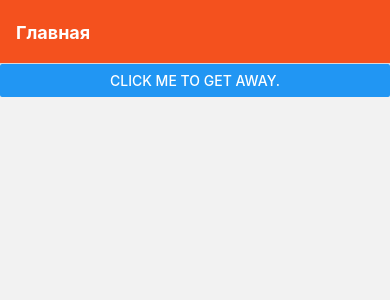
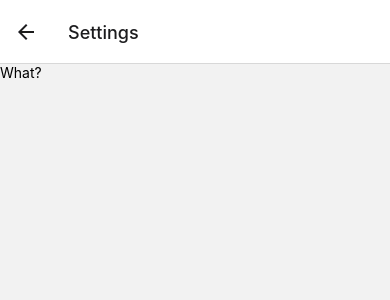
Before and after one commit to Stellarthoughts/opd-project-t3, a React Native app: screen /Settings in a window 390 px wide. Shown: the top 300 px of the page. Built offline with nearby package versions, Linux system fonts and the light colour scheme.

Commit message:
routing routing routing

```diff
--- a/App.js
+++ b/App.js
@@ -6,8 +6,10 @@ import { createNativeStackNavigator } from '@react-navigation/native-stack';
 
 import HomeScreen from './components/home/HomeScreen';
 import { Header } from './components/common/Header';
-import Tasks from './components/tasks/Tasks';
+import Tasks from './components/tasks/TasksScreen';
 import { SafeAreaView } from 'react-native-safe-area-context';
+import TasksScreen from './components/tasks/TasksScreen';
+import SettingsScreen from './components/settings/SettingsScreen';
 
 const Stack = createNativeStackNavigator();
 
@@ -29,7 +31,8 @@ function App() {
 						},
 					}}
 				/>
-				<Stack.Screen name="Tasks" component={Tasks} />
+				<Stack.Screen name="Tasks" component={TasksScreen}/>
+				<Stack.Screen name="Settings" component={SettingsScreen}/>
 			</Stack.Navigator>
 		</NavigationContainer>
 	);
--- a/components/home/HomeScreen.js
+++ b/components/home/HomeScreen.js
@@ -9,6 +9,11 @@ function HomeScreen({ navigation }) {
                     navigation.navigate('Tasks')
                 }
             />
+            <Button title="Click me to what."
+                onPress={() =>
+                    navigation.navigate('Settings')
+                }
+            />
         </View>
     );
 }
--- /dev/null
+++ b/components/settings/SettingsScreen.js
@@ -0,0 +1,12 @@
+import React from 'react';
+import { StyleSheet, Text, View, Button } from 'react-native';
+
+function SettingsScreen({ navigation }) {
+    return (
+        <View>
+            <Text>What?</Text>
+        </View>
+    );
+}
+
+export default SettingsScreen;
--- a/components/tasks/Tasks.js
+++ b/components/tasks/TasksScreen.js
@@ -3,7 +3,7 @@ import { StyleSheet, View, Text } from 'react-native';
 import { List } from "./List";
 import { Header } from '../common/Header';
 
-function Tasks ({navigation}) {
+function TasksScreen ({navigation}) {
     return (
         <View style={styles.container}>
             <Header/>
@@ -23,4 +23,4 @@ const styles = StyleSheet.create({
 
 });
 
-export default Tasks;
+export default TasksScreen;
```
